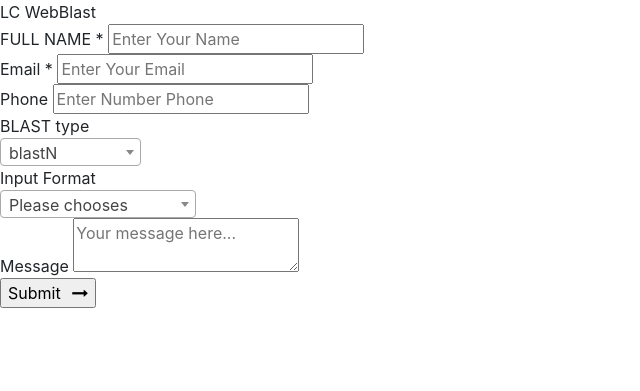
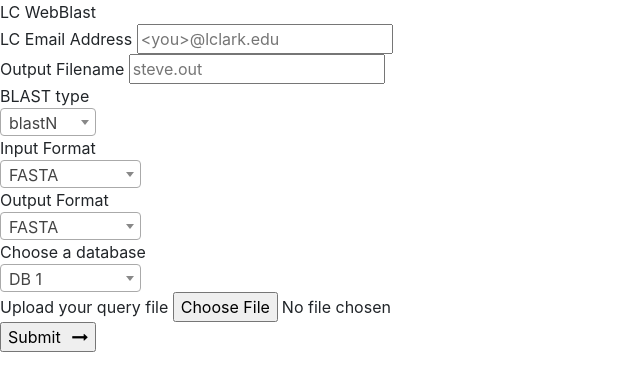
Before and after one commit to benhg/webBLAST, a Flask app: page / in a window 1280 px wide. Shown: the top 391 px of the page, without its empty margins (0-640 px from the left). Run offline with Flask 2, Linux system fonts and the light colour scheme; some libraries are stand-ins or nearby versions.

Commit message:
finishing template

```diff
--- a/templates/index.html
+++ b/templates/index.html
@@ -39,19 +39,14 @@
 					LC WebBlast
 				</span>
 
-				<div class="wrap-input100 validate-input bg1" data-validate="Please Type Your Name">
-					<span class="label-input100">FULL NAME *</span>
-					<input class="input100" type="text" name="name" placeholder="Enter Your Name">
-				</div>
-
 				<div class="wrap-input100 validate-input bg1 rs1-wrap-input100" data-validate = "Enter Your Email (e@a.x)">
-					<span class="label-input100">Email *</span>
-					<input class="input100" type="text" name="email" placeholder="Enter Your Email ">
+					<span class="label-input100">LC Email Address</span>
+					<input class="input100" type="text" name="email" placeholder="<you>@lclark.edu">
 				</div>
 
 				<div class="wrap-input100 bg1 rs1-wrap-input100">
-					<span class="label-input100">Phone</span>
-					<input class="input100" type="text" name="phone" placeholder="Enter Number Phone">
+					<span class="label-input100">Output Filename</span>
+					<input class="input100" type="text" name="phone" placeholder="steve.out">
 				</div>
 
 				<div class="wrap-input100 input100-select bg1">
@@ -60,8 +55,12 @@
 						<select class="js-select2" name="service">
 							<option>blastN</option>
 							<option>blastP</option>
-							<option>UI/UX Design</option>
-							<option>Online Services</option>
+							<option>blastx</option>
+							<option>tblastn</option>
+							<option>tblastx</option>
+							<option>psiblast</option>
+							<option>deltablast</option>
+							<option>rpsblast</option>
 						</select>
 						<div class="dropDownSelect2"></div>
 					</div>
@@ -70,9 +69,33 @@
 					<span class="label-input100">Input Format</span>
 					<div>
 						<select class="js-select2" name="service">
-							<option>Please chooses</option>
-							<option>eCommerce Bussiness</option>
+							<option>FASTA</option>
+							<option>FASTQ</option>
 							<option>UI/UX Design</option>
+							<option>Online Services</option>
+						</select>
+						<div class="dropDownSelect2"></div>
+					</div>
+				</div>
+				<div class="wrap-input100 input100-select bg1">
+					<span class="label-input100">Output Format</span>
+					<div>
+						<select class="js-select2" name="service">
+							<option>FASTA</option>
+							<option>FASTQ</option>
+							<option>UI/UX Design</option>
+							<option>Online Services</option>
+						</select>
+						<div class="dropDownSelect2"></div>
+					</div>
+				</div>
+				<div class="wrap-input100 input100-select bg1">
+					<span class="label-input100">Choose a database</span>
+					<div>
+						<select class="js-select2" name="service">
+							<option>DB 1</option>
+							<option>DB 2</option>
+							<option>DB 3</option>
 							<option>Online Services</option>
 						</select>
 						<div class="dropDownSelect2"></div>
@@ -121,8 +144,8 @@
 				</div>
 
 				<div class="wrap-input100 validate-input bg0 rs1-alert-validate" data-validate = "Please Type Your Message">
-					<span class="label-input100">Message</span>
-					<textarea class="input100" name="message" placeholder="Your message here..."></textarea>
+					<span class="label-input100">Upload your query file</span>
+					<input type="file">
 				</div>
 
 				<div class="container-contact100-form-btn">
```
